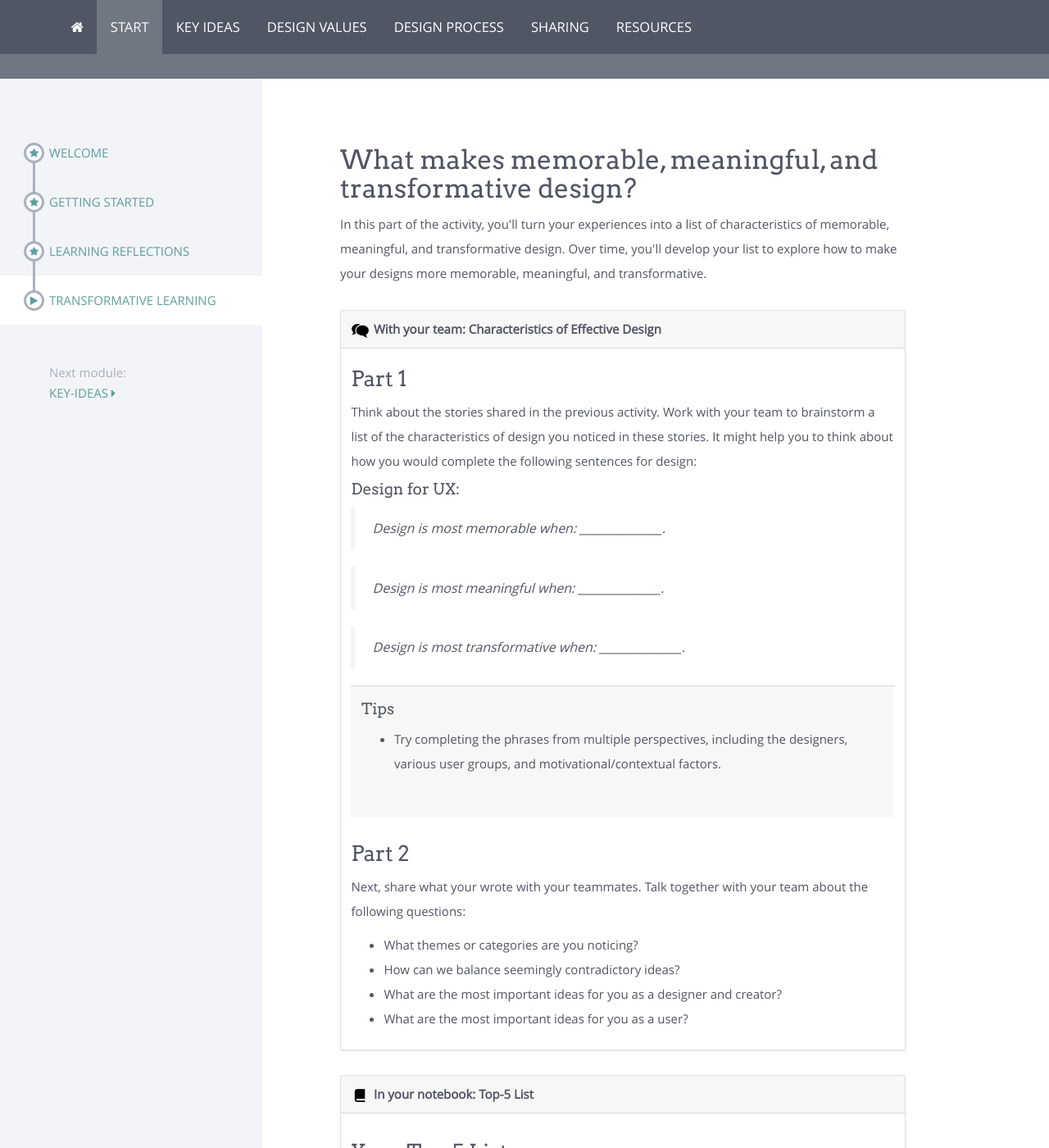
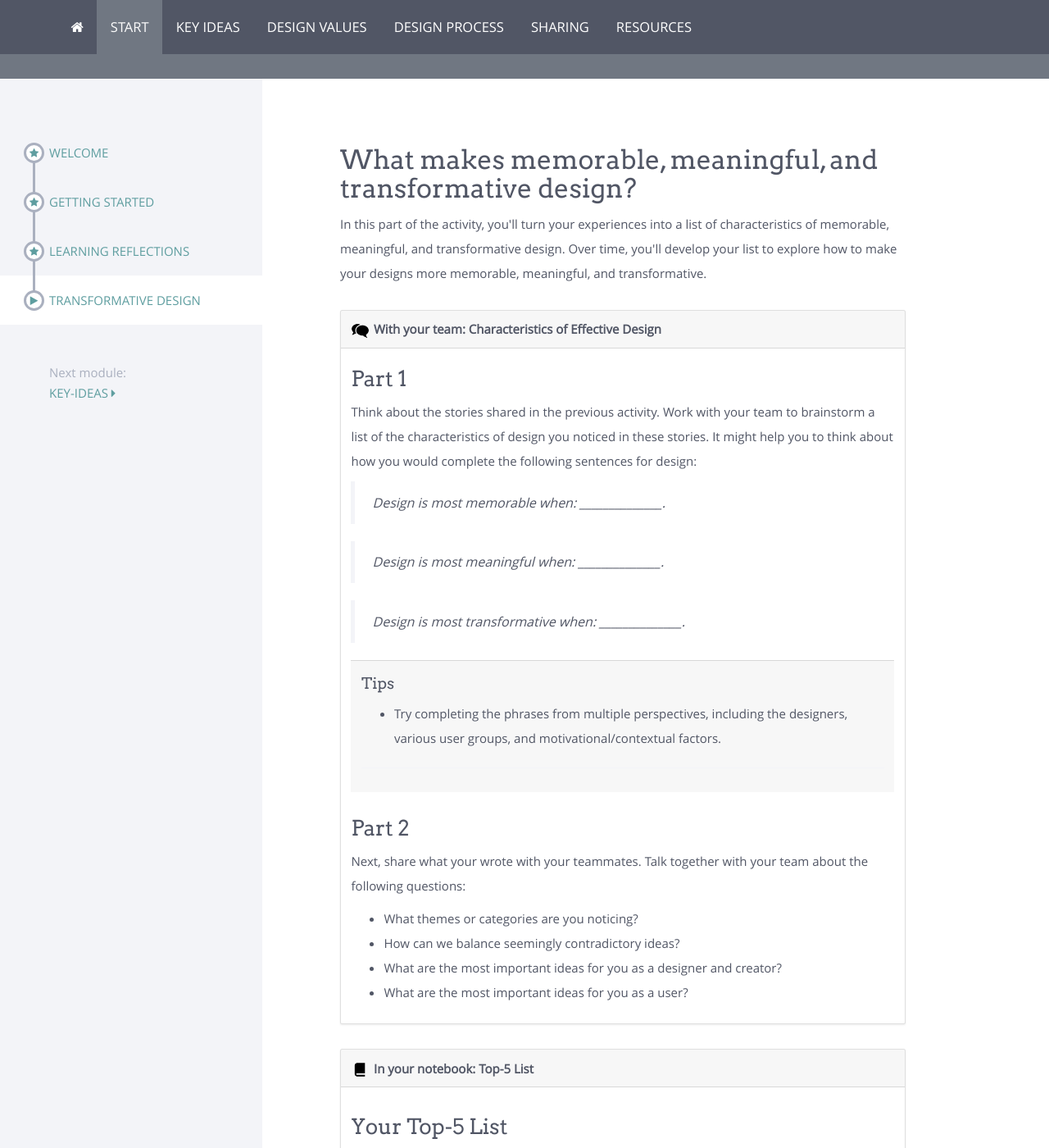
Before and after one commit to ucsdlib/foundations, a Jekyll site: the page built from modules/start/_posts/2000-01-04-conversation-characteristics.html, in a window 1280 px wide and 1400 px high. Shown: the whole window at 82% size. Built offline with Jekyll 4.4.1, drawn with Linux system fonts in a browser that asks for light colours; nearby versions of some CDN libraries; some of the changed text lies outside the part shown.

Commit message:
Update 2000-01-04-conversation-characteristics.html
edited title

```diff
--- a/modules/start/_posts/2000-01-04-conversation-characteristics.html
+++ b/modules/start/_posts/2000-01-04-conversation-characteristics.html
@@ -1,5 +1,5 @@
 ---
-title: Transformative learning
+title: Transformative Design
 published: true
 ---
 <h2>What makes memorable, meaningful, and transformative design?</h2>
@@ -14,7 +14,6 @@ published: true
     <p class="card-text">
          <h3 class="mt-3">Part 1</h3>
          <p class="card-text">Think about the stories shared in the previous activity. Work with your team to brainstorm a list of the characteristics of design you noticed in these stories. It might help you to think about how you would complete the following sentences for design:</p>
-	  <h4>Design for UX:</h4>
 <blockquote>Design is most memorable when: ______________.</blockquote>
 <blockquote>Design is most meaningful when: ______________.</blockquote>
 <blockquote>Design is most transformative when: ______________.</blockquote>
@@ -22,7 +21,7 @@ published: true
 	<div class="card-footer">
         	<h4>Tips</h4>
             	<ul>
-                <li>Try completing the phrases from multiple perspectives, including the designers, various user groups, and motivational/contextual factors.<!-- todo: include an example here --></li>
+                	<li>Try completing the phrases from multiple perspectives, including the designers, various user groups, and motivational/contextual factors.</li>
         	</ul>
             <hr>
         </div>
@@ -47,8 +46,6 @@ published: true
   </div>
   <div class="card-body">
 	<h3 class="card-title">Your Top-5 List</h3>
-	  <p>Choose one of the paths below for your top 5 list:</p>
-	  <h4>Design for UX</h4>
 	<p class="card-text">Based on your discussions, create your own personal "Top-5" list of the characteristics of memorable, meaningful, and transformative <em>design</em> that are most relevant <em>specifically for you</em>. Write this list down in your notebook. We will come back to this list later when you make your manifesto!</p>
   </div>
 </div>
```
Lines whose indentation alone changed are shown as unchanged.
